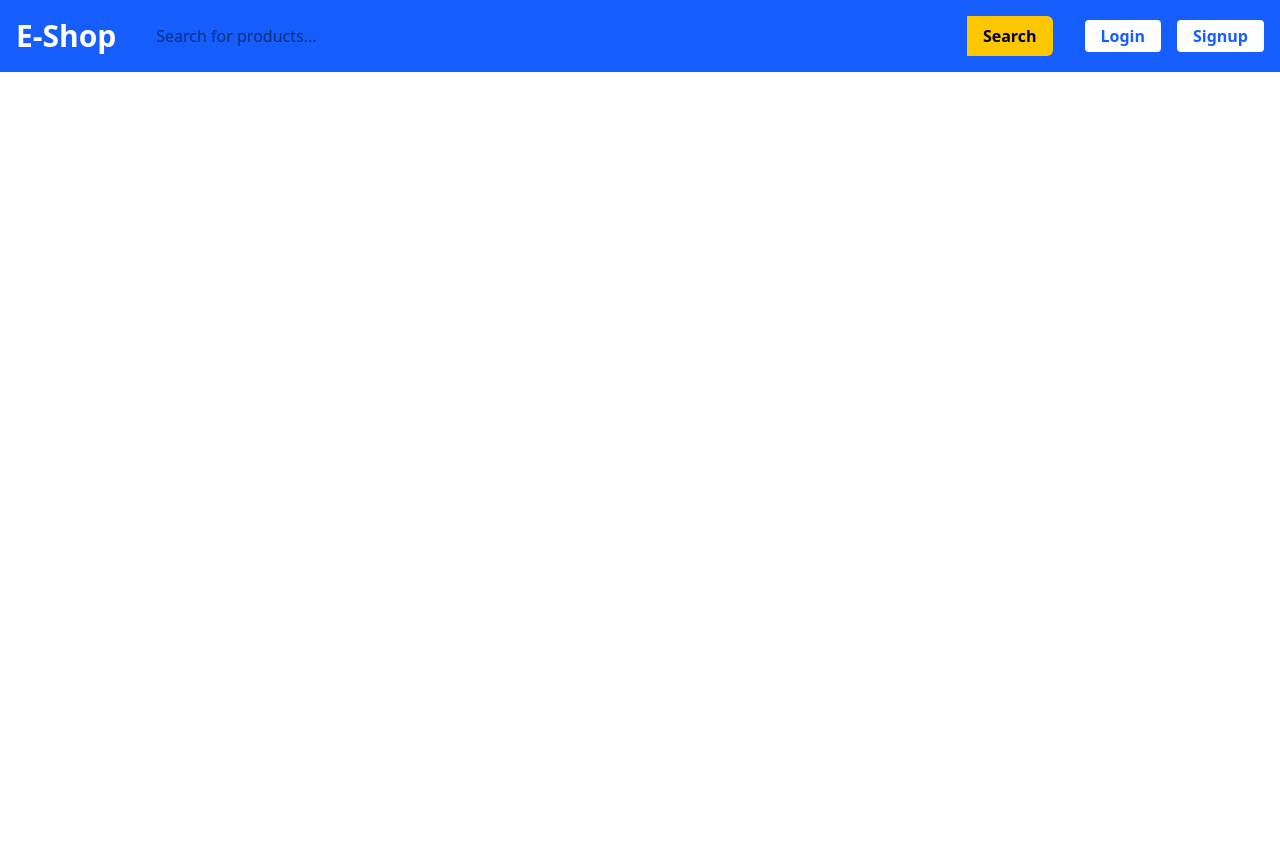
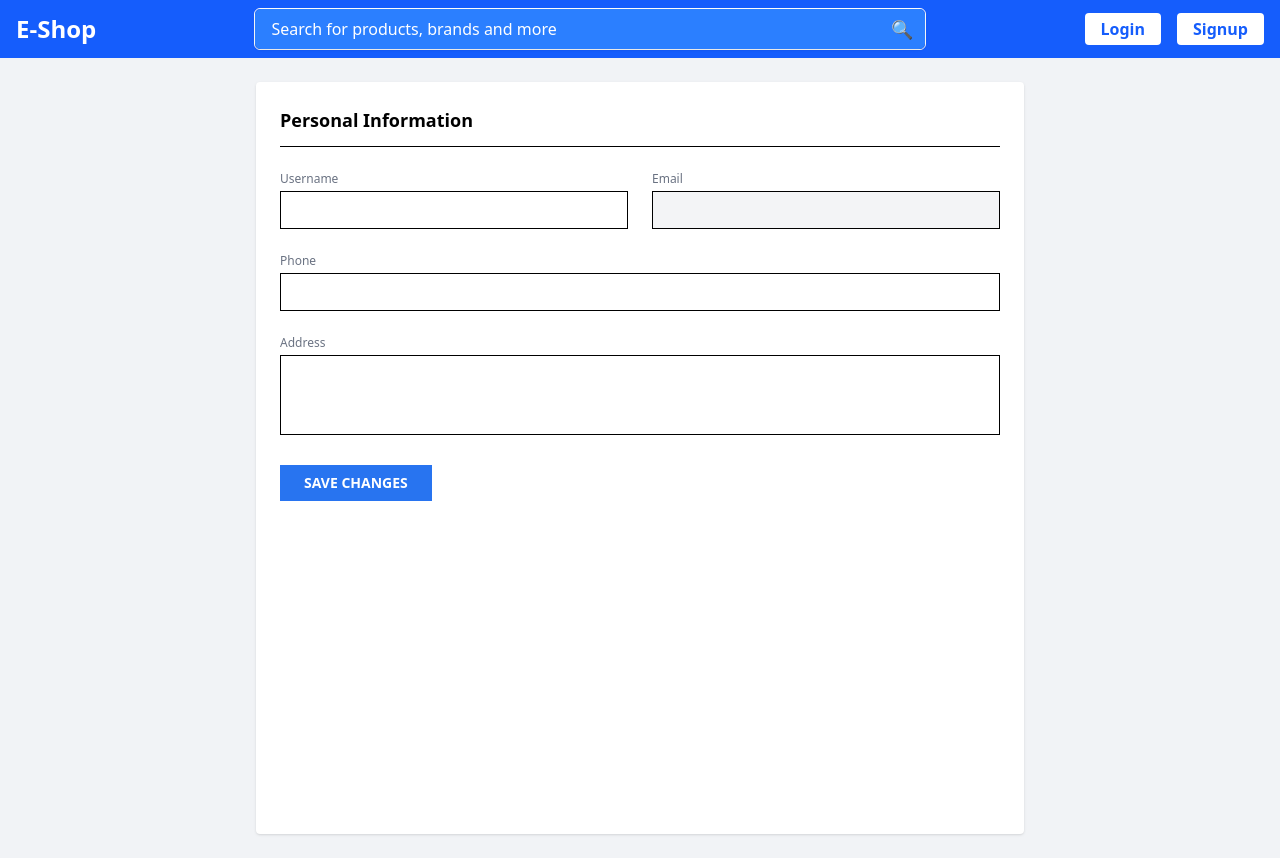
Before and after one commit to hemantapxy/e-commerce-frontend, a React (Vite) app: page /profile in a window 1280 px wide. Before the commit the page ends 800 px from the top, so only its background shows below. Built offline with nearby package versions, Linux system fonts and the light colour scheme; no server answers.

Commit message:
initial commit

```diff
--- a/src/App.jsx
+++ b/src/App.jsx
@@ -6,6 +6,8 @@ import Home from "./pages/Home";
 import CartPage from "./components/CartPage";
 import Login from "./components/Login";
 import Signup from "./components/Signup";
+import Footer from "./components/Footer";
+import Profile from "./Pages/Profile";
 
 function App() {
   const [token, setToken] = useState(localStorage.getItem("token") || "");
@@ -18,6 +20,7 @@ function App() {
         <Route path="/cart" element={<CartPage token={token}/>}/>
         <Route path="/login" element={<Login setToken={setToken}/>}/>
         <Route path="/signup" element={<Signup/>}/>
+        <Route path="/profile" element={<Profile />} />
       </Routes>
     </Router>
   );
--- a/src/api.js
+++ b/src/api.js
@@ -1,20 +1,25 @@
 import axios from "axios";
 
-const API = axios.create({ baseURL: "http://localhost:5000/api" });
+const API = axios.create({
+  baseURL: "http://localhost:5000/api",
+});
 
-// Auth
-export const signup = data => API.post("/auth/signup", data);
-export const login = data => API.post("/auth/login", data);
+// ✅ ADD THIS
+API.interceptors.request.use((req) => {
+  const token = localStorage.getItem("token");
+  if (token) {
+    req.headers.Authorization = `Bearer ${token}`;
+  }
+  return req;
+});
 
-// Products
+export default API;
+
+// existing exports (keep them)
+export const signup = (data) => API.post("/auth/signup", data);
+export const login = (data) => API.post("/auth/login", data);
 export const getProducts = () => API.get("/products");
-
-// Cart
-export const getCart = token =>
-  API.get("/cart", { headers: { Authorization: `Bearer ${token}` } });
-
-export const addToCart = (productId, token) =>
-  API.post("/cart/add", { productId }, { headers: { Authorization: `Bearer ${token}` } });
-
-export const removeFromCart = (productId, token) =>
-  API.post("/cart/remove", { productId }, { headers: { Authorization: `Bearer ${token}` } });
+export const getCart = () => API.get("/cart");
+export const addToCart = (productId) => API.post("/cart/add", { productId });
+export const removeFromCart = (productId) =>
+  API.post("/cart/remove", { productId });
--- a/src/components/Navbar.jsx
+++ b/src/components/Navbar.jsx
@@ -1,67 +1,125 @@
-import React, { useState } from "react";
+import React, { useState, useEffect } from "react";
 import { Link, useNavigate } from "react-router-dom";
+import api from "../api";
 
 export default function Navbar({ token, setToken }) {
   const navigate = useNavigate();
   const [search, setSearch] = useState("");
+  const [username, setUsername] = useState("");
+
+  // 🔹 Fetch username when token exists
+  useEffect(() => {
+    if (token) {
+      api
+        .get("/user/profile")
+        .then((res) => {
+          setUsername(res.data.username || "");
+        })
+        .catch(() => {
+          setUsername("");
+        });
+    } else {
+      setUsername("");
+    }
+  }, [token]);
 
   const handleLogout = () => {
     localStorage.removeItem("token");
     setToken("");
+    setUsername("");
     navigate("/login");
   };
 
   const handleSearch = (e) => {
     e.preventDefault();
+    if (!search.trim()) return;
     alert(`Searching for "${search}"`);
     setSearch("");
   };
 
   return (
-    <nav className="bg-blue-600 text-white p-4 flex flex-col md:flex-row items-center justify-between gap-3 md:gap-0">
+    <nav className="bg-blue-600 px-4 py-2">
+      <div className="max-w-7xl mx-auto flex items-center gap-4">
+
         {/* Logo */}
-      <Link to="/" className="font-bold text-2xl md:text-3xl">E-Shop</Link>
+        <Link
+          to="/"
+          className="text-white font-bold text-2xl whitespace-nowrap"
+        >
+          E-Shop
+        </Link>
 
-      {/* Search bar */}
-      <form onSubmit={handleSearch} className="flex flex-1 md:mx-8">
+        {/* Search Bar */}
+        <form onSubmit={handleSearch} className="flex-1">
+          <div className="relative max-w-2xl mx-auto border border-white rounded-md">
             <input
               type="text"
-          placeholder="Search for products..."
+              placeholder="Search for products, brands and more"
               value={search}
               onChange={(e) => setSearch(e.target.value)}
-          className="flex-1 p-2 rounded-l-md border-none focus:outline-none text-black"
+              className="w-full h-10 px-4 pr-10 rounded-md bg-blue-500 text-white placeholder-white placeholder-opacity-80 focus:outline-none shadow"
             />
-        <button type="submit" className="bg-yellow-400 text-black px-4 rounded-r-md font-semibold hover:bg-yellow-300">
-          Search
+
+            <button
+              type="submit"
+              className="absolute right-3 top-1/2 -translate-y-1/2 text-blue-600 text-lg"
+            >
+              🔍
             </button>
+          </div>
         </form>
 
-      {/* Buttons */}
-      <div className="flex gap-4">
+        {/* Right Buttons */}
+        <div className="flex items-center gap-4 whitespace-nowrap">
           {!token && (
             <>
-            <Link to="/login" className="bg-white text-blue-600 px-4 py-1 rounded font-semibold hover:bg-gray-100">
+              <Link
+                to="/login"
+                className="bg-white text-blue-600 px-4 py-1 rounded font-semibold hover:bg-gray-100"
+              >
                 Login
               </Link>
-            <Link to="/signup" className="bg-white text-blue-600 px-4 py-1 rounded font-semibold hover:bg-gray-100">
+              <Link
+                to="/signup"
+                className="bg-white text-blue-600 px-4 py-1 rounded font-semibold hover:bg-gray-100"
+              >
                 Signup
               </Link>
             </>
           )}
+
           {token && (
             <>
-            <Link to="/cart" className="bg-white text-blue-600 px-4 py-1 rounded font-semibold hover:bg-gray-100">
+              {/* 👋 Username */}
+              <span className="text-white font-medium">
+                Hello, <span className="font-semibold">{username}</span>
+              </span>
+
+              <Link
+                to="/cart"
+                className="bg-white text-blue-600 px-4 py-1 rounded font-semibold hover:bg-gray-100"
+              >
                 Cart
               </Link>
+
+              <Link
+                to="/profile"
+                className="bg-white text-blue-600 px-4 py-1 rounded font-semibold hover:bg-gray-100"
+              >
+                Profile
+              </Link>
+
               <button
                 onClick={handleLogout}
-              className="bg-red-500 px-4 py-1 rounded font-semibold hover:bg-red-600"
+                className="bg-red-500 text-white px-4 py-1 rounded font-semibold hover:bg-red-600"
               >
                 Logout
               </button>
             </>
           )}
         </div>
+
+      </div>
     </nav>
   );
 }
--- /dev/null
+++ b/src/pages/Profile.jsx
@@ -0,0 +1,108 @@
+import React from "react";
+import { useEffect, useState } from "react";
+import api from "../api";
+
+export default function Profile() {
+  const [user, setUser] = useState({
+    username: "",
+    email: "",
+    phone: "",
+    address: "",
+  });
+
+  useEffect(() => {
+    api.get("/user/profile").then((res) => {
+      setUser({
+        username: res.data.username || "",
+        email: res.data.email || "",
+        phone: res.data.phone || "",
+        address: res.data.address || "",
+      });
+    });
+  }, []);
+
+  const handleSubmit = async (e) => {
+    e.preventDefault();
+    await api.put("/user/profile", {
+      username: user.username,
+      phone: user.phone,
+      address: user.address,
+    });
+    alert("Profile updated successfully");
+  };
+
+  return (
+    <div className="min-h-screen bg-[#f1f3f6] flex justify-center p-6">
+      <div className="bg-white w-full max-w-3xl p-6 rounded shadow-sm">
+        <h2 className="text-lg font-semibold border-b pb-3 mb-6">
+          Personal Information
+        </h2>
+
+        <form onSubmit={handleSubmit} className="space-y-6">
+          {/* Username & Email */}
+          <div className="flex gap-6">
+            <div className="flex-1">
+              <label className="text-xs font-medium text-gray-500 mb-1 block">
+                Username
+              </label>
+              <input
+                className="w-full border px-3 py-2 text-sm focus:outline-none focus:border-blue-500"
+                value={user.username}
+                onChange={(e) =>
+                  setUser({ ...user, username: e.target.value })
+                }
+              />
+            </div>
+
+            <div className="flex-1">
+              <label className="text-xs font-medium text-gray-500 mb-1 block">
+                Email
+              </label>
+              <input
+                className="w-full border px-3 py-2 text-sm bg-gray-100 cursor-not-allowed"
+                value={user.email}
+                disabled
+              />
+            </div>
+          </div>
+
+          {/* Phone */}
+          <div>
+            <label className="text-xs font-medium text-gray-500 mb-1 block">
+              Phone
+            </label>
+            <input
+              className="w-full border px-3 py-2 text-sm focus:outline-none focus:border-blue-500"
+              value={user.phone}
+              onChange={(e) =>
+                setUser({ ...user, phone: e.target.value })
+              }
+            />
+          </div>
+
+          {/* Address */}
+          <div>
+            <label className="text-xs font-medium text-gray-500 mb-1 block">
+              Address
+            </label>
+            <textarea
+              className="w-full border px-3 py-2 text-sm resize-none h-20 focus:outline-none focus:border-blue-500"
+              value={user.address}
+              onChange={(e) =>
+                setUser({ ...user, address: e.target.value })
+              }
+            />
+          </div>
+
+          {/* Button */}
+          <button
+            type="submit"
+            className="bg-[#2874f0] text-white px-6 py-2 text-sm font-semibold hover:bg-blue-600 transition"
+          >
+            SAVE CHANGES
+          </button>
+        </form>
+      </div>
+    </div>
+  );
+}
```
Also changed, not shown: src/components/Footer.jsx (line endings or trailing spaces). Lines whose indentation alone changed are shown as unchanged.
